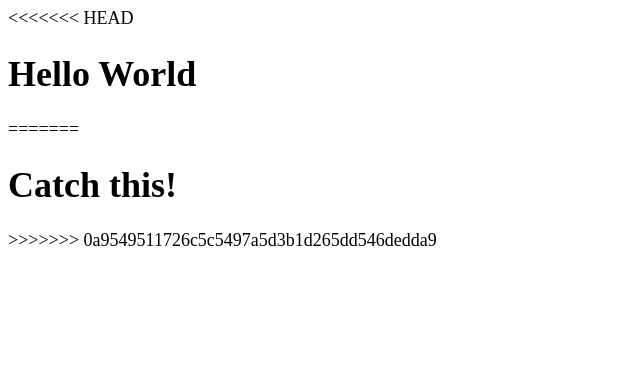
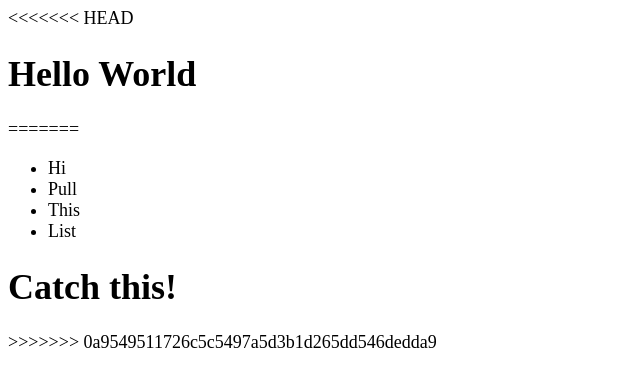
Before and after one commit to unlckydairyen/tryitagain, a plain HTML site: page index.html in a window 1280 px wide. Shown: the whole page, without its empty margins (0-640 px from the left). Drawn offline with Linux system fonts and the light colour scheme.

Commit message:
added a nav bar list

```diff
--- a/index.html
+++ b/index.html
@@ -13,6 +13,17 @@
   <h1>Hello World</h1>
 
 =======
+
+<nav>
+
+  <ul>
+    <li>Hi</li>
+    <li>Pull</li>
+    <li>This</li>
+    <li>List</li>
+  </ul>
+</nav>
+
   <h1>Catch this!</h1>
 >>>>>>> 0a9549511726c5c5497a5d3b1d265dd546dedda9
 </body>
```
